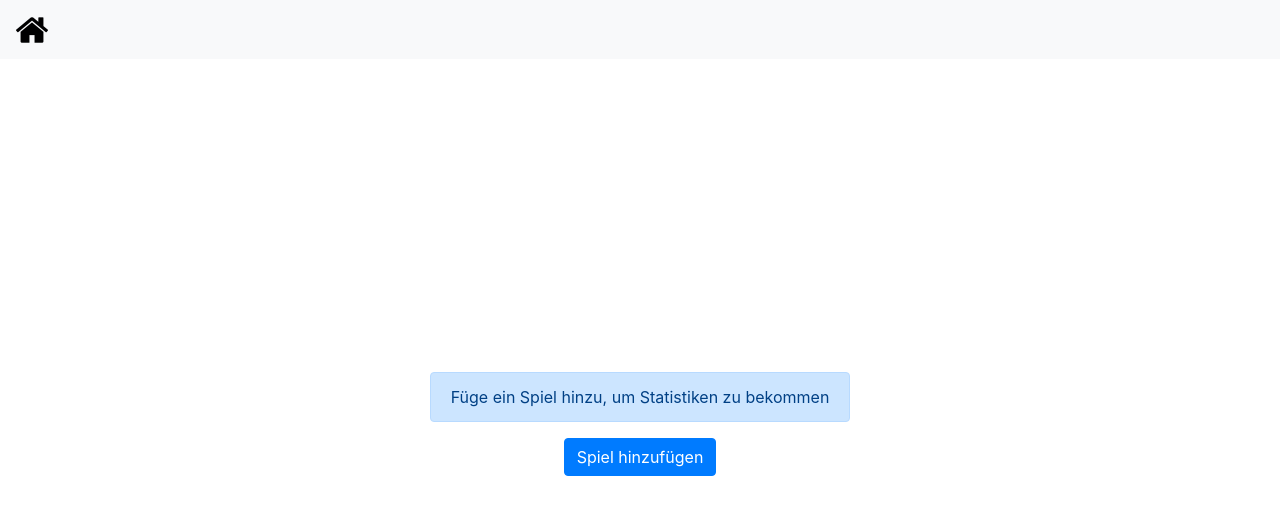
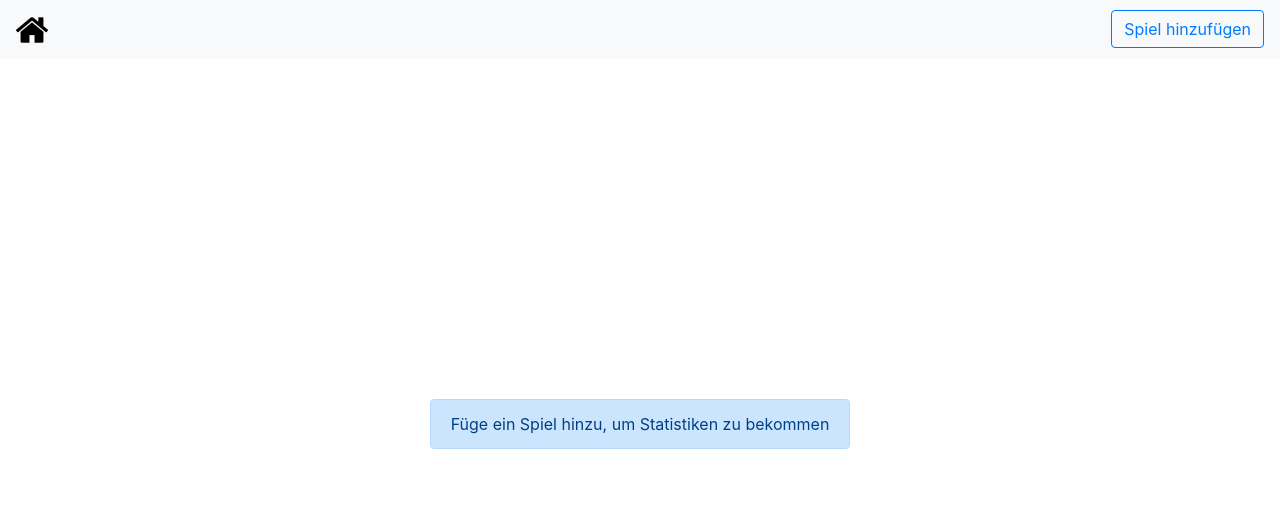
Before and after one commit to gylxan/home-dashboard, a React (Create React App) app in the folder src/public/react/: page /skipbo in a window 1280 px wide. Shown: the top 514 px of the page. Built offline with nearby package versions, Linux system fonts and the light colour scheme; no server answers.

Commit message:
Show add game button in Header on the SkipboOverviewPage

```diff
--- a/src/public/react/src/App.tsx
+++ b/src/public/react/src/App.tsx
@@ -5,7 +5,7 @@ import { Route, Switch } from 'react-router-dom';
 import HomePage from './pages/HomePage';
 import SkipboOverviewPage from './pages/SkipboOverviewPage';
 import SkipboAddGamePage from './pages/SkipboAddGamePage';
-import EntscheidomatPage from "./pages/EntscheidomatPage";
+import EntscheidomatPage from './pages/EntscheidomatPage';
 import Header from './components/Header';
 
 import styles from './App.module.css';
--- a/src/public/react/src/components/Header/Header.module.css
+++ b/src/public/react/src/components/Header/Header.module.css
@@ -1,3 +1,7 @@
+.Header {
+  display: flex;
+  justify-content: space-between;
+}
 .Logo {
   width: 2rem;
 }
--- a/src/public/react/src/components/Header/index.tsx
+++ b/src/public/react/src/components/Header/index.tsx
@@ -1,21 +1,32 @@
 import React from 'react';
-import { Navbar } from 'react-bootstrap';
-import { linkTo } from 'util/routes';
-import { Link } from 'react-router-dom';
+import { Navbar, Button } from 'react-bootstrap';
+import routes, { linkTo } from 'util/routes';
+import { Link, useLocation } from 'react-router-dom';
 import logo from '../../assets/icons/logo.png';
 
 import styles from './Header.module.css';
+import LinkButton from '../LinkButton';
 
 export interface Props {}
 
-const Header: React.FC<Props> = () => (
-  <Navbar bg="light" expand="lg">
+const Header: React.FC<Props> = () => {
+  const location = useLocation();
+  const isSkipboPage = location.pathname === routes.skipbo;
+  console.log(location);
+  return (
+    <Navbar bg="light" expand="lg" className={styles.Header}>
       <Navbar.Brand>
         <Link to={linkTo.home()} className={styles.HomeLink}>
           <img className={styles.Logo} src={logo} alt="logo" />
         </Link>
       </Navbar.Brand>
+      {isSkipboPage && (
+        <LinkButton to={linkTo.skipboAddGame()} variant="outline-primary" type="button">
+          Spiel hinzufügen
+        </LinkButton>
+      )}
     </Navbar>
   );
+};
 
 export default Header;
--- a/src/public/react/src/pages/SkipboOverviewPage/SkipboOverviewPage.module.css
+++ b/src/public/react/src/pages/SkipboOverviewPage/SkipboOverviewPage.module.css
@@ -6,9 +6,3 @@
   width: 100%;
   text-align: center;
 }
-
-.Footer {
-  display: flex;
-  justify-content: center;
-  margin-bottom: 1rem;
-}
--- a/src/public/react/src/pages/SkipboOverviewPage/index.tsx
+++ b/src/public/react/src/pages/SkipboOverviewPage/index.tsx
@@ -68,11 +68,6 @@ function SkipboOverviewPage() {
           </CardColumns>
         )}
       </div>
-      <div className={styles.Footer}>
-        <LinkButton to={linkTo.skipboAddGame()} variant="primary" type="button">
-          Spiel hinzufügen
-        </LinkButton>
-      </div>
     </div>
   );
 }
```
Lines whose indentation alone changed are shown as unchanged.
